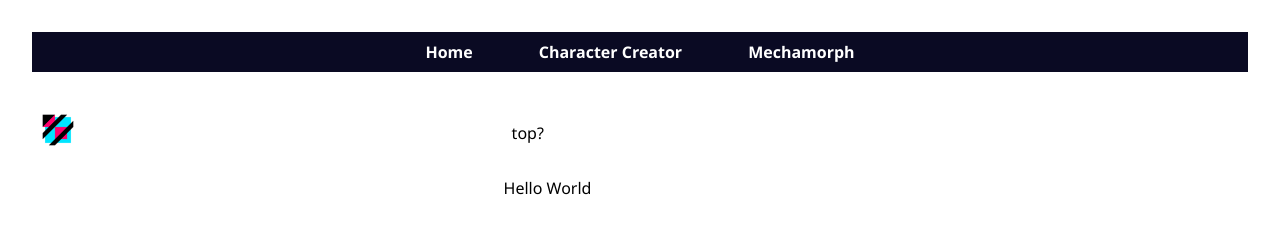
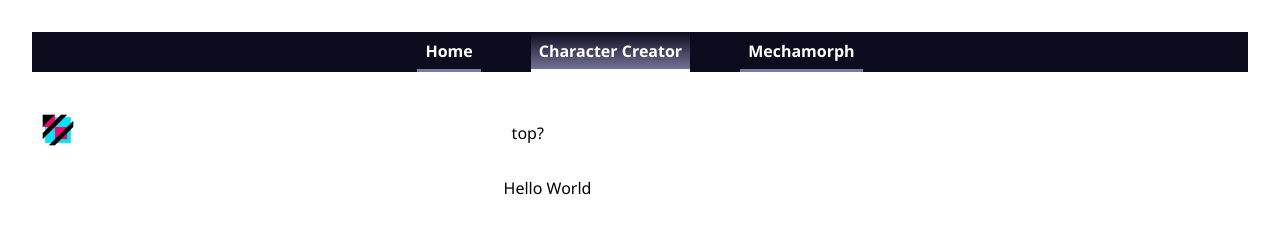
Before and after one commit to FenrisFox/DungeonManager, a plain HTML site: page pages/character-creator.html in a window 1280 px wide. Drawn offline with Linux system fonts and the light colour scheme.

Commit message:
Added style to the navbar's selected tab

```diff
--- a/components/header-navbar.js
+++ b/components/header-navbar.js
@@ -3,7 +3,7 @@ class HeaderNavbar extends HTMLElement {
   constructor() {
     super();
     this.navbarClass = "header-nav";
-    this.linkClass = "header-nav-link";
+    this.navbarLinkClass = "header-nav-link";
     this.pages = [
       { name: "Home", link: "index.html" },
       { name: "Character Creator", link: "pages/character-creator.html" },
@@ -12,15 +12,22 @@ class HeaderNavbar extends HTMLElement {
   }
 
   connectedCallback() {
+
+    //
+    //Construct the header-navbar HTML template
+    //
     this.navbarClass = this.getAttribute('nav-class') || this.navbarClass
-    this.linkClass = this.getAttribute('link-class') || this.linkClass
+    this.navbarLinkClass = this.getAttribute('link-class') || this.navbarLinkClass
 
     const currentPath = window.location.pathname;
-    const basePath = `${currentPath.substring(0, currentPath.lastIndexOf('pages')  || currentPath.length-10)}`;
+    const basePath = `${
+      currentPath.substring(0, currentPath.lastIndexOf('index.html')) ||
+      currentPath.substring(0, currentPath.lastIndexOf('pages'))
+    }`;
 
     const navLinks = this.pages.map(({ name, link }) => {
       const fullLink = `${basePath}${link}`;
-      return `<a class="${this.linkClass}" href="${fullLink}">${name}</a>`;
+      return `<a class="${this.navbarLinkClass}" href="${fullLink}">${name}</a>`;
     });
 
     this.innerHTML = `
@@ -30,6 +37,17 @@ class HeaderNavbar extends HTMLElement {
         </nav>
       </header>
     `;
+
+    //
+    // Add CSS style to the current nav link
+    //
+    const linkElements = this.querySelectorAll(`.${this.navbarLinkClass}`)
+    addEventListener("DOMContentLoaded", (event) => {
+      linkElements.forEach(el => {
+        el.classList.remove('current-header-nav-link')
+        if (el.getAttribute('href') == currentPath) el.classList.add('current-header-nav-link')
+      })
+    });
   }
 }
 
--- a/styles/base-style.css
+++ b/styles/base-style.css
@@ -28,19 +28,32 @@ button {
 .header-nav {
   height: 40px;
   display: flex;
-  align-items: center;
+  align-items: stretch;
   justify-content: center;
-  background-color:  #0a0a23;
+  background-color:  #0c0c1f;
+  padding: 0px;
 }
 
 .header-nav-link {
+  background-color: #0c0c1f;
+  box-shadow: inset 0 -3px 0 0 #7a7a9e;
+  color: #fff;
   font-weight: 700;
   margin: 0 25px;
-  color: #fff;
   text-decoration: none;
 }
 
 .header-nav-link:hover {
-  padding-bottom: 5px;
-  box-shadow: inset 0 -2px 0 0 #fff;
+  box-shadow: inset 0 -4px 0 0 #7a7a9e;
+  color: #fff;
+  padding-bottom: 6px;
 }
+
+.current-header-nav-link {
+  background-image: linear-gradient(#0c0c1f, #7a7a9e);
+  box-shadow: inset 0 -3px 0 0 #fff;
+}
+
+.current-header-nav-link:hover {
+  box-shadow: inset 0 -4px 0 0 #fff/*, inset 0 4px 0 0 #7a7a9e*/;
+}
```
Also changed, not shown: index.html (+1 -1 lines), pages/base-template.html (added, +20 -0 lines), pages/technaut.html (added, +37 -0 lines).
